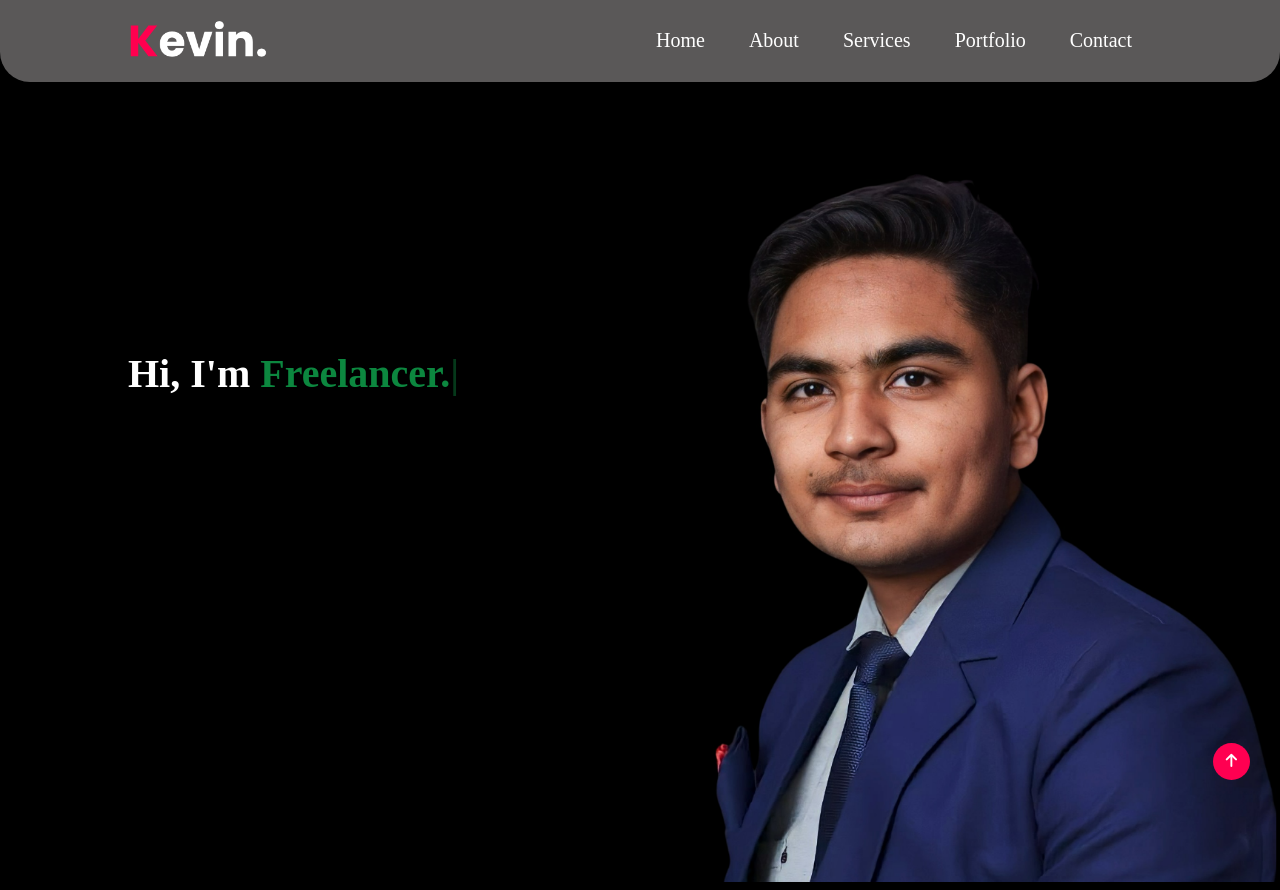
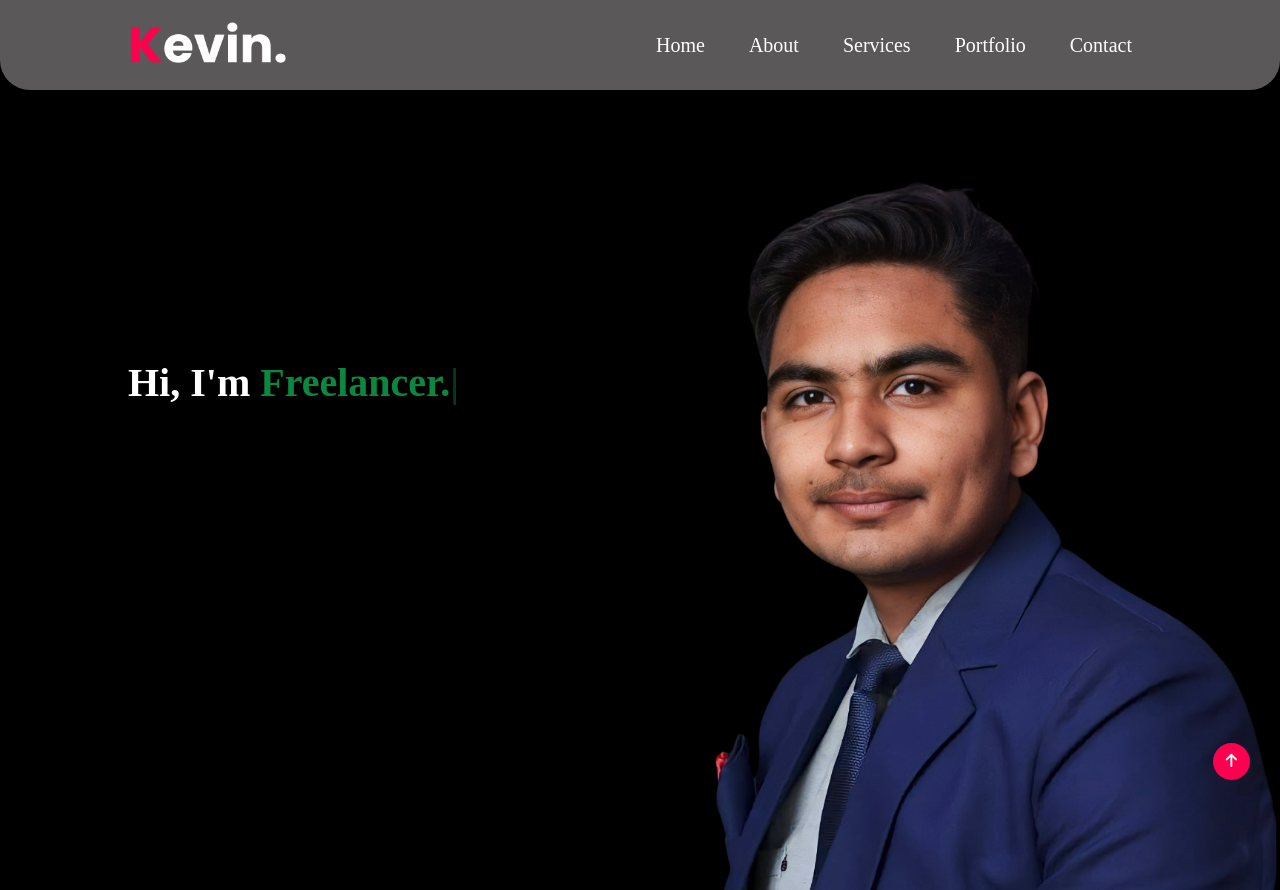
Before and after one commit to harshitsingh02/Portfolio-type-1, a plain HTML site: page index.html in a window 1280 px wide. Shown: the top 890 px of the page. Drawn offline with nearby package versions, Linux system fonts and the light colour scheme; a script that the page names is missing.

Commit message:
Update style.css

```diff
--- a/style.css
+++ b/style.css
@@ -40,7 +40,8 @@ nav {
 }
 
 .logo {
-  width: 140px;
+  width: 160px;
+  border-radius: 10px;
 }
 nav ul li {
   display: inline-block;
```
